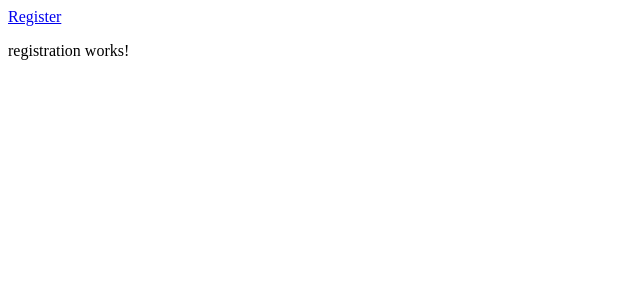
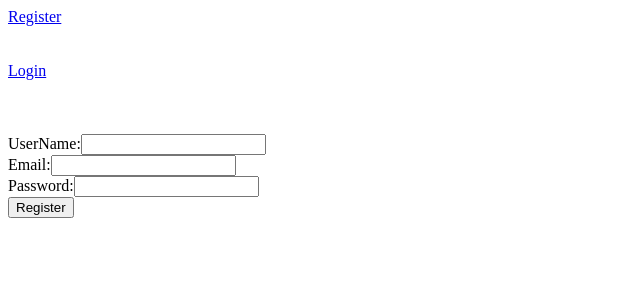
Before and after one commit to LakshmiNarayana9949/BlogSiteApplication_UI, an Angular app in the folder blog-site-application/: page /register in a window 1280 px wide. Shown: the top 300 px of the page, without its empty margins (0-640 px from the left). Built offline with nearby package versions, Linux system fonts and the light colour scheme.

Commit message:
registration component implemented

```diff
--- a/blog-site-application/src/app/app.component.html
+++ b/blog-site-application/src/app/app.component.html
@@ -1,3 +1,13 @@
 <a routerLink="/register">Register </a>
 
+<br/>
+<br/>
+<br/>
+
+<a routerLink="/login">Login </a>
+
+<br/>
+<br/>
+<br/>
+
 <router-outlet></router-outlet>
--- /dev/null
+++ b/blog-site-application/src/app/models/User.ts
@@ -0,0 +1,7 @@
+export class User{
+    Id : number = 0
+    UserName : string = ""
+    Email : string = ""
+    Password : string = ""
+    CreatedOn : Date = new Date()
+}
--- a/blog-site-application/src/app/registration/registration.component.html
+++ b/blog-site-application/src/app/registration/registration.component.html
@@ -1 +1,22 @@
-<p>registration works!</p>
+<br/>
+
+<label>UserName:</label>
+<input type="text" [(ngModel)]="user.UserName"/>
+
+<br/>
+
+<label>Email:</label>
+<input type="text" [(ngModel)]="user.Email"/>
+
+<br/>
+
+<label>Password:</label>
+<input type="password" [(ngModel)]="user.Password"/>
+
+<br/>
+
+<button type="submit" (click)="RegisterNewUser()">Register</button>
+
+<br/>
+
+<label>{{message}}</label>
--- a/blog-site-application/src/app/registration/registration.component.ts
+++ b/blog-site-application/src/app/registration/registration.component.ts
@@ -1,12 +1,22 @@
 import { Component, NgModule, OnInit } from '@angular/core';
+import { FormsModule } from '@angular/forms';
 import { Router } from '@angular/router';
+import { User } from '../models/User';
+import { AuthService } from '../services/auth.service';
+import { Injectable } from '@angular/core';
 
 @Component({
   templateUrl: './registration.component.html'
 })
 export class RegistrationComponent implements OnInit {
+  message : string = ''
+  user : User = new User()
+  constructor(private _router: Router, private _auth: AuthService) { }
 
-  constructor(private _router: Router) { }
+  RegisterNewUser(){
+    this.user.Id = 0;
+    this._auth.registerUser(this.user).subscribe(res => this.message = res);
+  }
 
   ngOnInit(): void {
   }
--- /dev/null
+++ b/blog-site-application/src/app/services/auth.service.ts
@@ -0,0 +1,17 @@
+import { Router } from "@angular/router";
+import { Injectable } from "@angular/core";
+import {HttpClient, HttpHeaders} from "@angular/common/http";
+import { User } from "../models/User";
+
+@Injectable()
+export class AuthService{
+    private registerURL = "https://localhost:7251/Registration/Register";
+
+    constructor(private router : Router, private http : HttpClient){
+
+    }
+
+    registerUser(user: User){
+        return this.http.post(this.registerURL, user, {responseType : 'text'});
+    }
+}
```
Also changed, not shown: blog-site-application/src/app/app.module.ts (+7 -3 lines), 1 other file (tests, documents, lock files or other folders).
